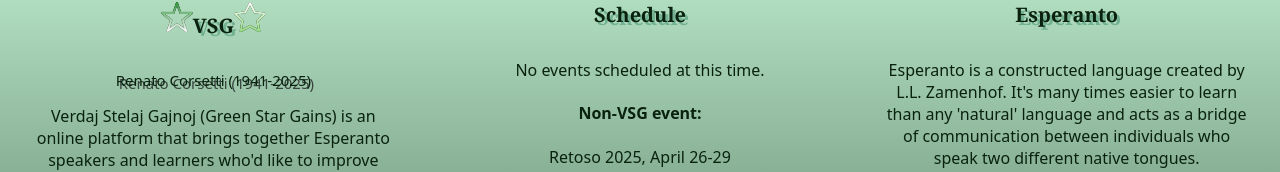
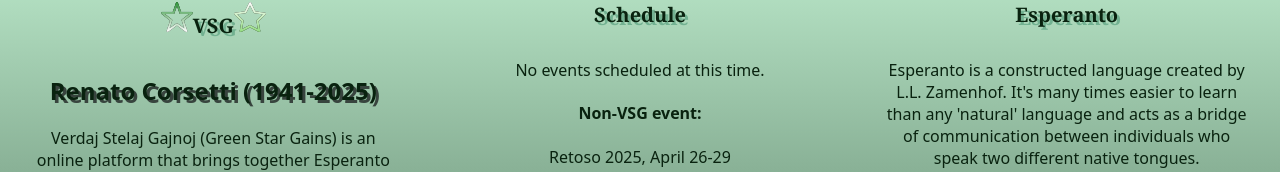
Before and after one commit to akronborn/vsg, a Next.js app: page / in a window 1280 px wide. Shown: the part 135-307 px from the top of the page. Built offline with nearby package versions, Linux system fonts and the light colour scheme; no server answers.

Commit message:
fixed errors

```diff
--- a/components/FirstLook.jsx
+++ b/components/FirstLook.jsx
@@ -16,7 +16,7 @@
           </span>
         </h1>
         <p className={styles.blurb}>
-          <p className={styles.RIP}> Renato Corsetti (1941-2025)</p>
+          <h2 className={styles.rip}> Renato Corsetti (1941-2025)</h2>
           Verdaj Stelaj Gajnoj (Green Star Gains) is an online platform that
           brings together Esperanto speakers and learners who'd like to improve
           their language skills and connect with those in the same boat, who
--- a/styles/FirstLook.module.css
+++ b/styles/FirstLook.module.css
@@ -23,8 +23,7 @@
   position: relative;
 }
 
-.RIP {
-  font-size: 15px;
+.rip {
   text-align: center;
   text-shadow: 3px 3px #38443e;
 }
```
